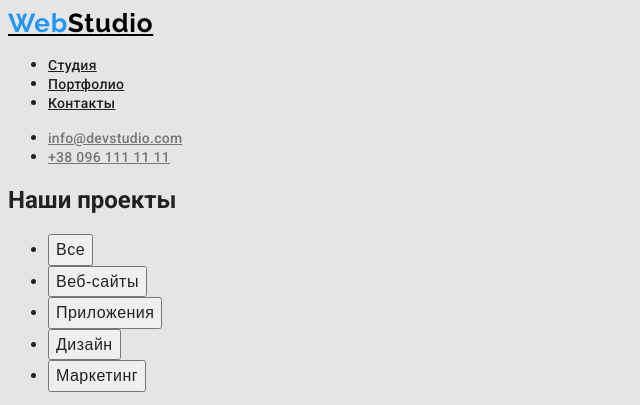
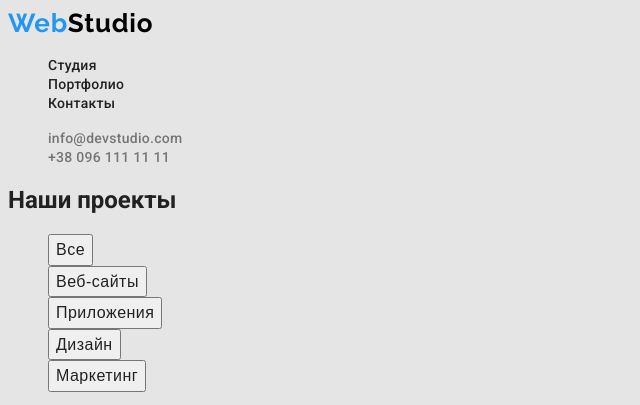
Before and after one commit to Yev-Kharchenko/goit-markup-hw-02, a plain HTML site: page portfolio.html in a window 1280 px wide. Shown: the top 405 px of the page, 0-640 px from the left. Drawn offline with Linux system fonts and the light colour scheme.

Commit message:
removed ul and link underline

```diff
--- a/css/styles.css
+++ b/css/styles.css
@@ -25,6 +25,13 @@ body {
   line-height: 1.2;
   letter-spacing: 0.03em;
 }
+.list {
+  list-style: none;
+}
+.link {
+  text-decoration: none;
+}
+
 .site-nav {
   font-weight: 500;
   font-size: 14px;
--- a/portfolio.html
+++ b/portfolio.html
@@ -14,20 +14,20 @@
 <body>
     <header>
         <nav>
-            <a href="./index.html" lang="en" class="logo">
+            <a href="./index.html" lang="en" class="logo link">
                 <span class="color-logo">Web</span>Studio</a>
-            <ul>
+            <ul class="list">
 
-                <li><a href="./index.html" class="site-nav">Студия</a></li>
-                <li><a href="./index.html" class="site-nav">Портфолио</a></li>
-                <li><a href="./index.html" class="site-nav">Контакты</a></li>
+                <li><a href="./index.html" class="site-nav link">Студия</a></li>
+                <li><a href="./index.html" class="site-nav link">Портфолио</a></li>
+                <li><a href="./index.html" class="site-nav link">Контакты</a></li>
 
             </ul>
         </nav>
 
-        <ul>
-            <li><a href="mailto:info@devstudio.com" class="contacts">info@devstudio.com</a></li>
-            <li><a href="tel:+380961111111" class="contacts">+38 096 111 11 11</a></li>
+        <ul class="list">
+            <li><a href="mailto:info@devstudio.com" class="contacts link">info@devstudio.com</a></li>
+            <li><a href="tel:+380961111111" class="contacts link">+38 096 111 11 11</a></li>
         </ul>
     </header>
 
@@ -35,7 +35,7 @@
         <section>
             <!-- скрытый заголовок -->
             <h1>Наши проекты</h1>
-            <ul>
+            <ul class="list">
                 <li> <button type="button" class="nav-button">Все</button> </li>
                 <li> <button type="button" class="nav-button">Веб-сайты</button> </li>
                 <li> <button type="button" class="nav-button">Приложения</button> </li>
@@ -43,7 +43,7 @@
                 <li> <button type="button" class="nav-button">Маркетинг</button> </li>
 
             </ul>
-            <ul>
+            <ul class="list">
                 <li><img src="./images/img5.jpg" alt="Две женщины и мужчина" width="370">
                     <h2 class="projects">Технокряк</h2>
                     <p class="project-type">Веб-сайт</p>
@@ -88,12 +88,12 @@
     </main>
 
     <footer>
-        <a href="./index.html" lang="en" class="logo-footer"> <span class="color-logo">Web</span>Studio</a>
+        <a href="./index.html" lang="en" class="logo-footer link"> <span class="color-logo">Web</span>Studio</a>
 
         <p class="location">г. Киев, пр-т Леси Украинки, 26</p>
-        <ul>
-            <li><a href="mailto:info@devstudio.com" class="contacts-footer">info@devstudio.com</a></li>
-            <li><a href="tel:+380961111111" class="contacts-footer">+38 096 111 11 11</a></li>
+        <ul class="list">
+            <li><a href="mailto:info@devstudio.com" class="contacts-footer link">info@devstudio.com</a></li>
+            <li><a href="tel:+380961111111" class="contacts-footer link">+38 096 111 11 11</a></li>
         </ul>
     </footer>
 
```
